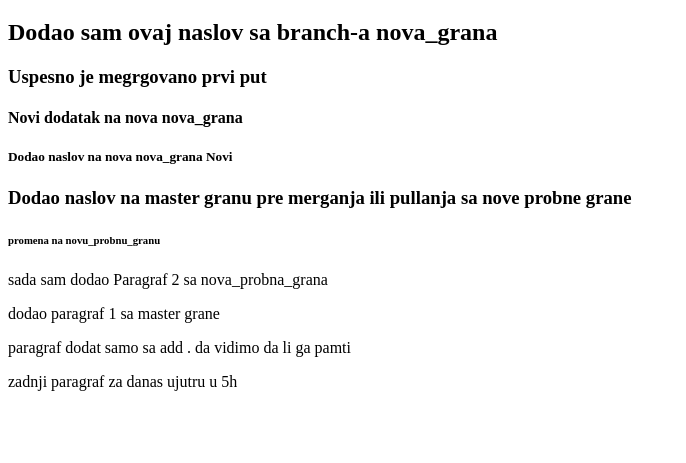
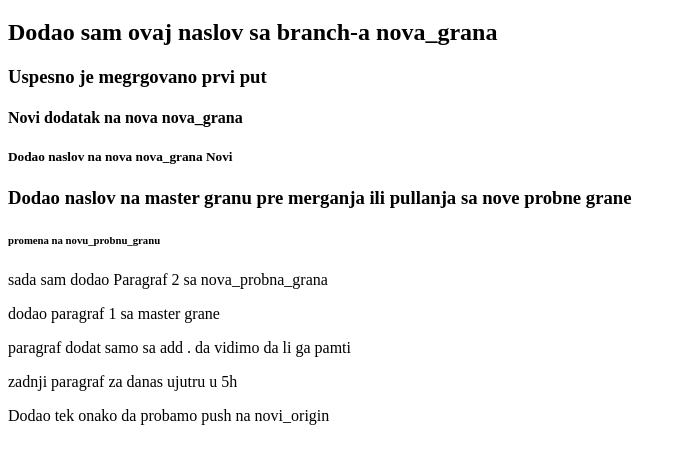
Before and after one commit to karisiksead/proba-branch-i-merge-pulovi, a plain HTML site: page index.html in a window 1280 px wide. Shown: the part 61-524 px from the top of the page, without its empty margins (0-686 px from the left). Drawn offline with Linux system fonts and the light colour scheme.

Commit message:
komit na novi_origin

```diff
--- a/index.html
+++ b/index.html
@@ -29,5 +29,7 @@
     <p>paragraf dodat samo sa add . da vidimo da li ga pamti</p>
 
     <p>zadnji paragraf za danas ujutru u 5h</p>
+
+    <p>Dodao tek onako da probamo push na novi_origin</p>
   </body>
 </html>
```
